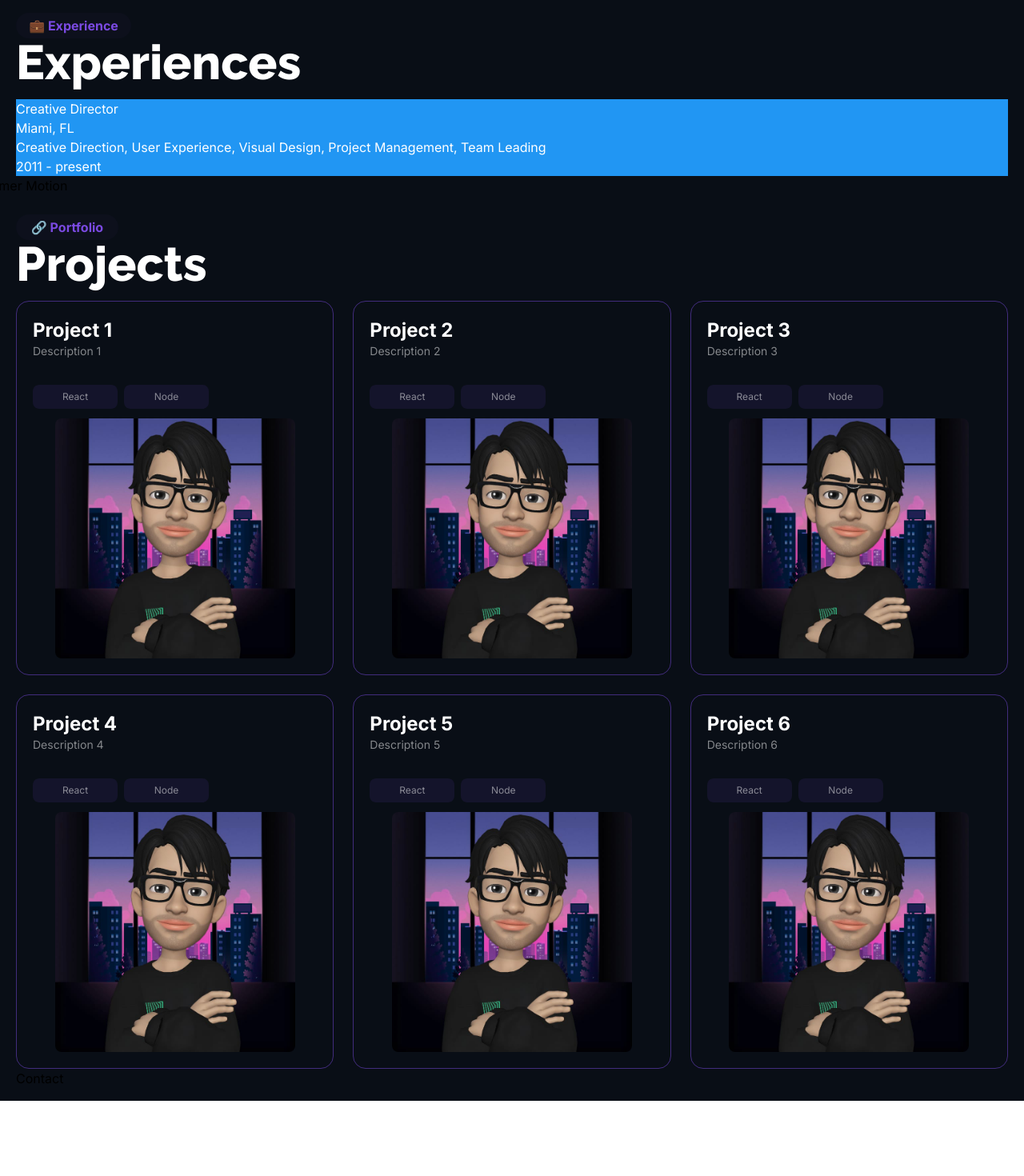
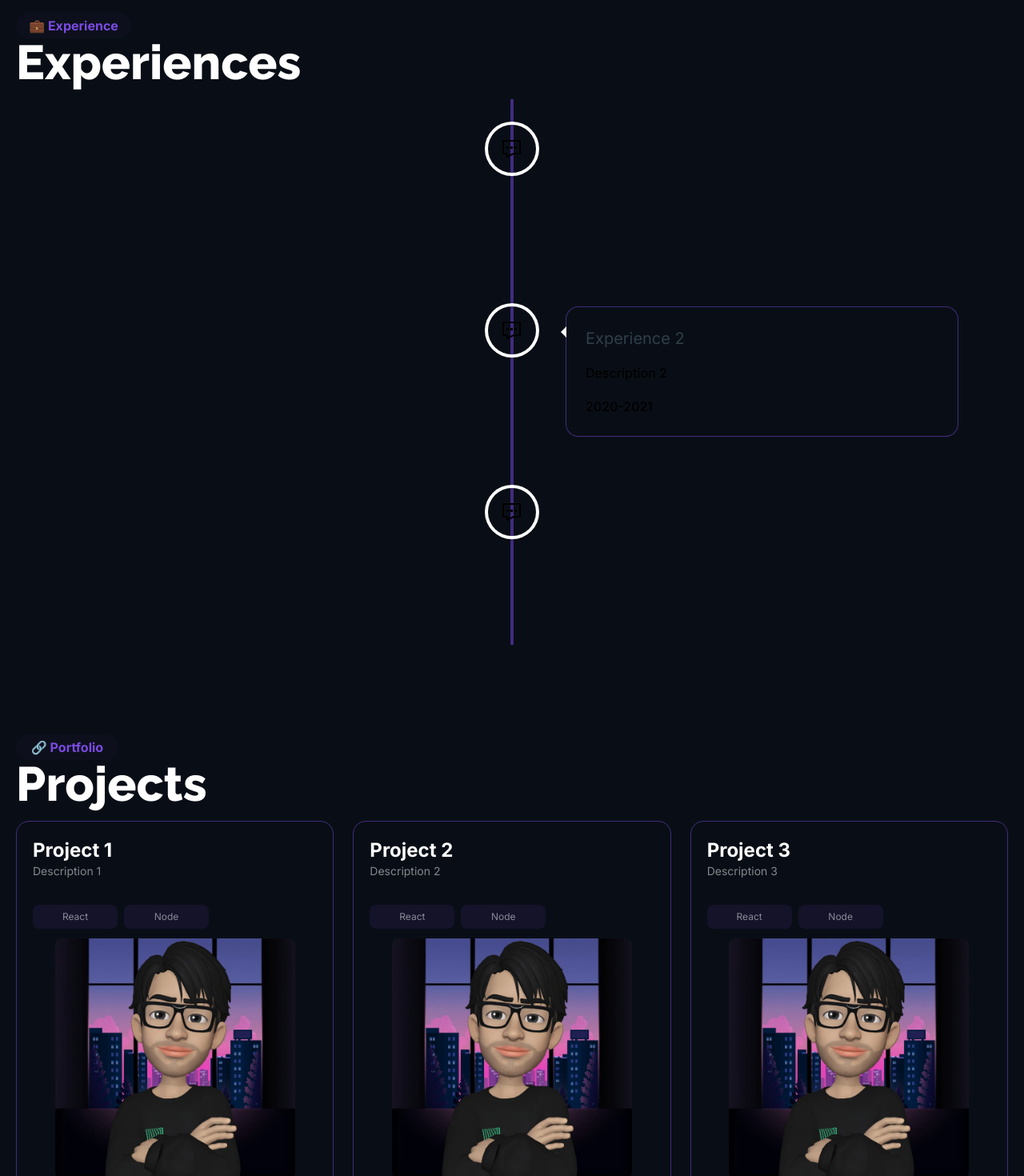
Before and after one commit to yinani24/portfolio, a Next.js app: page / in a window 1280 px wide. Shown: the part 1620-3090 px from the top of the page at 80% size. Before the commit the page ends 2996 px from the top, so only its background shows below. Built offline with nearby package versions, Linux system fonts and the light colour scheme.

Commit message:
changes in experience

```diff
--- a/src/app/contact/page.tsx
+++ b/src/app/contact/page.tsx
@@ -1,7 +1,13 @@
+import { TopBar } from "@/components/topbar";
+
 export default function Contact() {
     return (
-      <section id='contact'>
-        <h1>Contact</h1>
+      <section id='contact' className="scroll-mt-28 mt-28">
+        <div className=''>
+          <TopBar width={"w-32"}>📬 Contact</TopBar>
+          <h1 className='text-white mb-4
+          font-[raleway] text-6xl font-extrabold'> Let's talk! </h1>
+        </div>
       </section>
     )
   }
--- a/src/app/experience/page.tsx
+++ b/src/app/experience/page.tsx
@@ -1,30 +1,35 @@
 "use client";
 
+import { experiences } from '@/components/constants';
 import { TopBar } from '@/components/topbar';
+import React from 'react';
 import {VerticalTimeline, VerticalTimelineElement} from 'react-vertical-timeline-component';
+import "react-vertical-timeline-component/style.min.css";
 
 export default function Experience(){
   return (
-    <section id='experience'>
+    <section id='experience' className='scroll-mt-28'>
       <div className=''>
         <TopBar width={"w-36"}>💼 Experience</TopBar>
         <h1 className='text-white mb-4
         font-[raleway] text-6xl font-extrabold'> Experiences </h1>
       </div>
-      <VerticalTimeline>
-        <VerticalTimelineElement
-          className="vertical-timeline-element--work"
-          contentStyle={{ background: 'rgb(33, 150, 243)', color: '#fff' }}
-          contentArrowStyle={{ borderRight: '7px solid  rgb(33, 150, 243)' }}
-          date="2011 - present"
-          iconStyle={{ background: 'rgb(33, 150, 243)', color: '#fff' }}
-          >
-          <h3 className="vertical-timeline-element-title">Creative Director</h3>
-          <h4 className="vertical-timeline-element-subtitle">Miami, FL</h4>
-          <p>
-            Creative Direction, User Experience, Visual Design, Project Management, Team Leading
-          </p>
-        </VerticalTimelineElement>
+      <VerticalTimeline lineColor='rgba(123, 74, 226, 0.50)'>
+        {experiences.map((item, id) => (
+          <React.Fragment key={id}>
+            <VerticalTimelineElement
+              contentStyle={{borderRadius: "16px",
+                border: "1px solid rgba(123, 74, 226, 0.50)",
+                background: "#090E16",
+                boxShadow: "none"
+              }}
+              visible={true} icon={item.Icon}>
+              <h2>{item.title}</h2>
+              <p>{item.description}</p>
+              <p>{item.date}</p>
+            </VerticalTimelineElement>
+          </React.Fragment>
+        ))}
       </VerticalTimeline>
 
     </section>
--- a/src/app/page.tsx
+++ b/src/app/page.tsx
@@ -14,7 +14,7 @@ export default function main() {
         <Home/>
         <About/>
         <Experience/>
-        <Skills/>
+        {/* <Skills/> */}
         <Project/>
         <Contact/>
       </div>
--- a/src/app/projects/page.tsx
+++ b/src/app/projects/page.tsx
@@ -8,7 +8,7 @@ import { projects } from "@/components/constants";
 export default function Project() {
     return (
       <section id='projects'
-      className='flex flex-col'>
+      className='flex flex-col scroll-mt-28 mt-28'>
         <div className='flex flew-row w-full'>
           <div className=''>
             <TopBar width={"w-32"}>🔗 Portfolio</TopBar>
--- a/src/components/constants.ts
+++ b/src/components/constants.ts
@@ -1,5 +1,7 @@
 import { ProjectsProps } from "./interfaces"
 import ARImage from '../../public/ar-image.png'
+import { GrContact } from "react-icons/gr";
+import React from "react";
 
 export const navname = [
     {'route':"/", 'title': 'Home'},
@@ -28,4 +30,10 @@ export const projects: ProjectsProps[] = [
     'tags': ['React', 'Node'], 'image': ARImage},
     {'title': "Project 6", "description": "Description 6", "link": "Link 6",
     'tags': ['React', 'Node'], 'image': ARImage},
-]
+] as const;
+
+export const experiences = [
+    {'title': "Experience 1", "description": "Description 1", "Icon": React.createElement(GrContact), "date": "2020-2021"},
+    {'title': "Experience 2", "description": "Description 2", "Icon": React.createElement(GrContact), "date": "2020-2021"},
+    {'title': "Experience 3", "description": "Description 3", "Icon": React.createElement(GrContact), "date": "2020-2021"}
+] as const;
```
